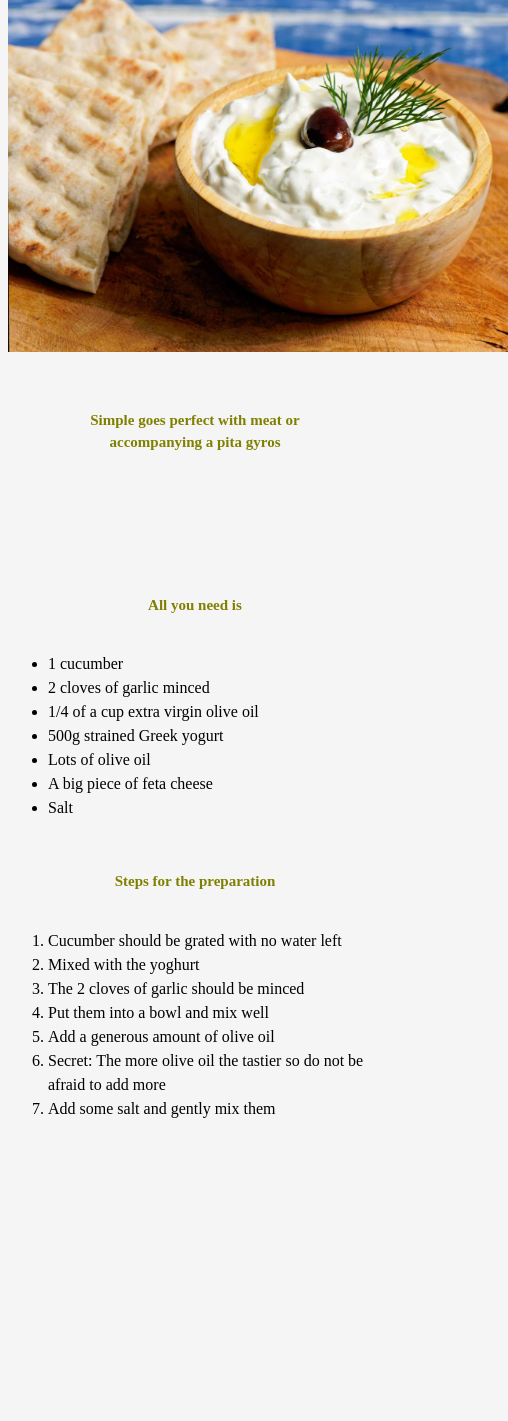
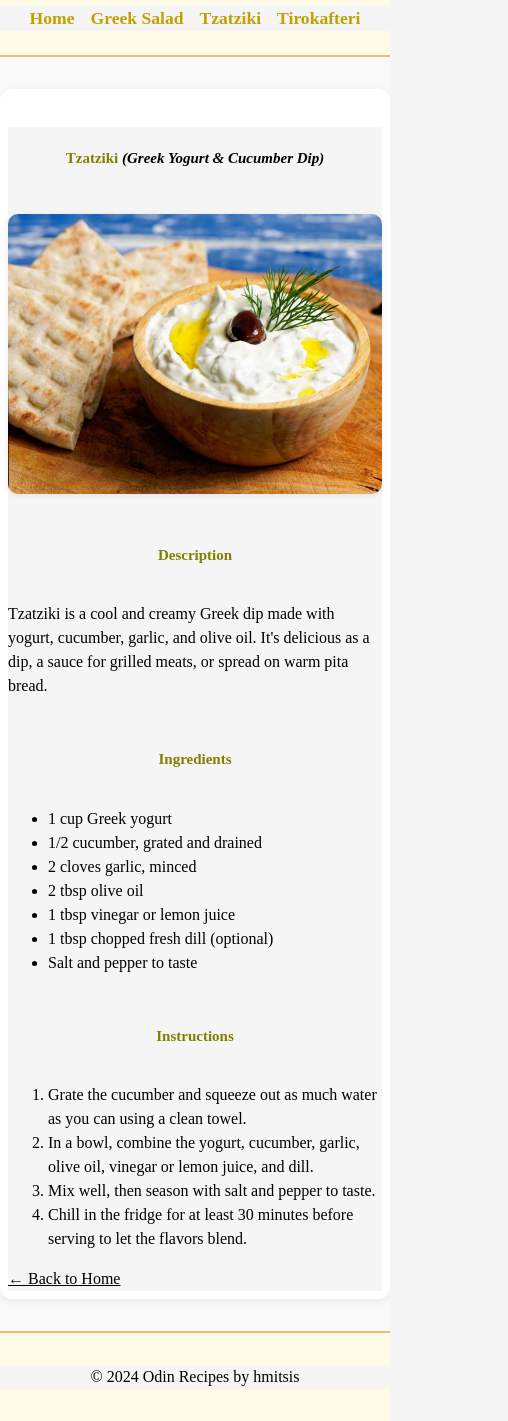
Before and after one commit to arushdesp/odin-recipes, a plain HTML site: page recipes/tzatziki.html in a window 390 px wide. Shown: the part 125-1546 px from the top of the page, 508 px wide, since content can reach past the window. Before the commit the page ends 1262 px from the top, so only its background shows below. Drawn offline with Linux system fonts and the light colour scheme; files that its build step writes are made by us from their sources; files whose address does not match are found by name.

Commit message:
changed text, added read me added roboto and better connection between them

```diff
--- a/recipes/tzatziki.html
+++ b/recipes/tzatziki.html
@@ -1,34 +1,58 @@
 <!DOCTYPE html>
 <html lang="en">
 <head>
-  <link rel="stylesheet" href="/home/odinson/Desktop/repos/odin-recipes/styles.css">
-    <meta charset="UTF-8">
-    <meta name="viewport" content="width=device-width, initial-scale=1.0">
-    <title>Tzatziki</title>
+  <meta charset="UTF-8">
+  <link rel="stylesheet" href="../styles.css">
+  <link href="https://fonts.googleapis.com/css2?family=Roboto:wght@400;700&display=swap" rel="stylesheet">
+  <meta name="viewport" content="width=device-width, initial-scale=1.0">
+  <title>Tzatziki</title>
 </head>
 <body>
-    <h1><em>Greek Salad</em></h1>
-    <img src="../images/Authentic-Greek-Tzatziki-sauce-recipe-1-scaled-e1649252105982.jpg"alt="xoriatiki"  height="310" width="310" >
-     <h3>Simple goes perfect with meat or accompanying a pita gyros<h3>
-        <h5>All you need is</h5>
+  <header>
+    <h1>Odin Recipes</h1>
+    <nav>
+      <ul class="nav">
+        <li><a href="../index.html">Home</a></li>
+        <li><a href="greeksalad.html">Greek Salad</a></li>
+        <li><a href="tzatziki.html">Tzatziki</a></li>
+        <li><a href="tirokafteri.html">Tirokafteri</a></li>
+      </ul>
+    </nav>
+  </header>
+  <main>
+    <article>
+      <h2>Tzatziki <em>(Greek Yogurt & Cucumber Dip)</em></h2>
+      <img src="../images/Authentic-Greek-Tzatziki-sauce-recipe-1-scaled-e1649252105982.jpg" alt="Authentic Greek Tzatziki sauce" height="310" width="310">
+      <section>
+        <h3>Description</h3>
+        <p>Tzatziki is a cool and creamy Greek dip made with yogurt, cucumber, garlic, and olive oil. It's delicious as a dip, a sauce for grilled meats, or spread on warm pita bread.</p>
+      </section>
+      <section>
+        <h3>Ingredients</h3>
         <ul>
-            <li> 1 cucumber </li>
-            <li>2 cloves of garlic minced</li>
-            <li>1/4 of a cup extra virgin olive oil</li>
-            <li> 500g strained Greek yogurt</li>
-            <li>Lots of olive oil</li>
-            <li>A big piece of feta cheese</li>
-            <li>Salt</li>
+          <li>1 cup Greek yogurt</li>
+          <li>1/2 cucumber, grated and drained</li>
+          <li>2 cloves garlic, minced</li>
+          <li>2 tbsp olive oil</li>
+          <li>1 tbsp vinegar or lemon juice</li>
+          <li>1 tbsp chopped fresh dill (optional)</li>
+          <li>Salt and pepper to taste</li>
         </ul>
-      <h5>Steps for the preparation</h5>
-      <ol>
-        <li> Cucumber should be grated with no water left</li>
-        <li>Mixed with the yoghurt</li>
-        <li>The 2 cloves of garlic should be minced</li>
-        <li>Put them into a bowl and mix well</li>
-        <li>Add a generous amount of olive oil</li>
-        <li>Secret: The more olive oil the tastier so do not be afraid to add more</li>
-        <li>Add some salt and gently mix them </li>
-      </ol>
+      </section>
+      <section>
+        <h3>Instructions</h3>
+        <ol>
+          <li>Grate the cucumber and squeeze out as much water as you can using a clean towel.</li>
+          <li>In a bowl, combine the yogurt, cucumber, garlic, olive oil, vinegar or lemon juice, and dill.</li>
+          <li>Mix well, then season with salt and pepper to taste.</li>
+          <li>Chill in the fridge for at least 30 minutes before serving to let the flavors blend.</li>
+        </ol>
+      </section>
+      <a href="../index.html" class="back-link">&larr; Back to Home</a>
+    </article>
+  </main>
+  <footer>
+    <p>&copy; 2024 Odin Recipes by hmitsis</p>
+  </footer>
 </body>
 </html>
--- a/styles.css
+++ b/styles.css
@@ -1,3 +1,113 @@
+body {
+    background-color: #f9f9f9;
+    color: #222;
+    font-family: 'Roboto', 'Times New Roman', Times, serif;
+    margin: 0;
+    padding: 0;
+}
+
+header {
+    background: #fffbe7;
+    border-bottom: 2px solid #e2c275;
+    padding: 1rem 0 0.5rem 0;
+    text-align: center;
+}
+
+header h1 {
+    color: #bfa100;
+    margin-bottom: 0.5rem;
+    font-size: 2.5rem;
+}
+
+.nav {
+    display: flex;
+    justify-content: center;
+    gap: 2rem;
+    list-style: none;
+    padding: 0;
+    margin: 0 0 1rem 0;
+}
+
+.nav a {
+    text-decoration: none;
+    color: #bfa100;
+    font-weight: 700;
+    font-size: 1.1rem;
+    transition: color 0.2s;
+}
+
+.nav a:hover {
+    color: #222;
+    text-decoration: underline;
+}
+
+main {
+    max-width: 700px;
+    margin: 2rem auto;
+    padding: 1rem;
+    background: #fff;
+    border-radius: 12px;
+    box-shadow: 0 2px 8px rgba(0,0,0,0.07);
+}
+
+.intro {
+    text-align: center;
+}
+
+img {
+    display: block;
+    margin: 1.5rem auto;
+    max-width: 100%;
+    height: auto;
+    border-radius: 10px;
+    box-shadow: 0 1px 6px rgba(0,0,0,0.08);
+}
+
+.recipe-list {
+    list-style: none;
+    padding: 0;
+    margin: 1.5rem 0;
+}
+
+.recipe-list li {
+    margin: 0.5rem 0;
+}
+
+.recipe-list a {
+    color: #00796b;
+    font-size: 1.15rem;
+    font-weight: 500;
+    text-decoration: none;
+    transition: color 0.2s;
+}
+
+.recipe-list a:hover {
+    color: #bfa100;
+}
+
+footer {
+    background: #fffbe7;
+    color: #bfa100;
+    text-align: center;
+    padding: 1rem 0;
+    margin-top: 2rem;
+    font-size: 1rem;
+    border-top: 2px solid #e2c275;
+}
+
+@media (max-width: 600px) {
+    main {
+        padding: 0.5rem;
+    }
+    header h1 {
+        font-size: 1.5rem;
+    }
+    .nav {
+        gap: 1rem;
+        font-size: 0.95rem;
+    }
+}
+
 * {
     background-color: whitesmoke;
 
```
Also changed, not shown: index.html (+25 -11 lines), recipes/greeksalad.html (+43 -15 lines), recipes/tirokafteri.html (+50 -20 lines), 1 other file.
